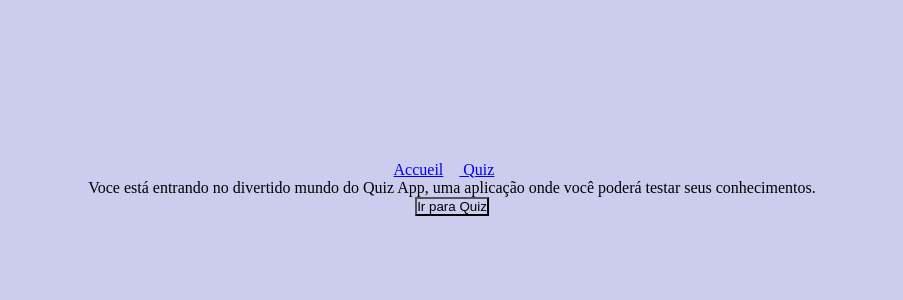
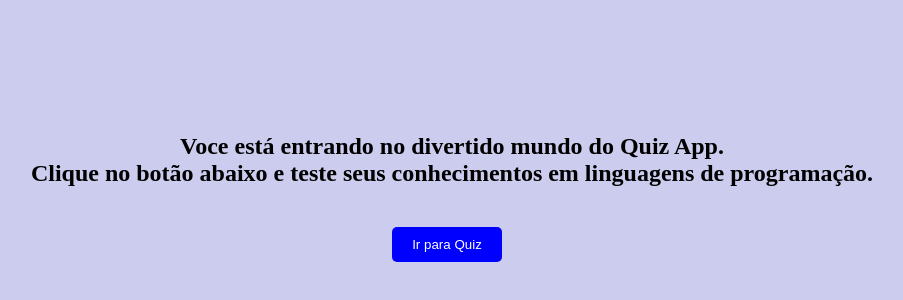
Before and after one commit to AzerPires/quiz_ap, a React (Vite) app: page /Accueil in a window 1280 px wide. Shown: the part 212-512 px from the top of the page, without its empty margins (188-1091 px from the left). Built offline with nearby package versions, Linux system fonts and the light colour scheme.

Commit message:
melhorando configuracao

```diff
--- a/src/index.css
+++ b/src/index.css
@@ -13,3 +13,19 @@
     justify-content: center;
     height: 100vh; /* Isso faz com que o contêiner ocupe 100% da altura da tela */
   }
+  .button-container {
+    margin-top: 40px; /* Ajuste conforme necessário */
+  }
+  .button {
+    background-color: blue;
+    color: white;
+    padding: 10px 20px;
+    border: none;
+    border-radius: 5px;
+    cursor: pointer;
+    margin-right: 10px; /* Adiciona espaço à direita do botão */
+  }
+  .text {
+    font-size: 24px; /* Changer la taille */
+    font-weight: bold; /*negrito*/
+  }
--- a/src/pages/Accueil.jsx
+++ b/src/pages/Accueil.jsx
@@ -7,10 +7,13 @@ function Accueil() {
   return (
     <div className="accueil-container">
       <Menu />
-            <p>Voce está entrando no divertido mundo do Quiz App, uma aplicação onde você poderá testar seus conhecimentos.</p>
+      <div className="text">Voce está entrando no divertido mundo do Quiz App. <br /> Clique no botão abaixo e teste seus conhecimentos em linguagens de programação.
+      </div>
+      <div className="button-container">
         <Link to="/">
-            <button>Ir para Quiz</button>
+          <button className="button">Ir para Quiz</button>
         </Link>
+      </div>
     </div>
   );
 }
--- a/src/pages/Menu.jsx
+++ b/src/pages/Menu.jsx
@@ -1,8 +1,8 @@
 function Menu() {
   return (
     <div>
-      <a href="Accueil"> Accueil</a> &nbsp;&nbsp;&nbsp;
-      <a href="/"> Quiz</a> &nbsp;&nbsp;&nbsp;
+      <a href="Accueil"></a> &nbsp;&nbsp;&nbsp;
+      <a href="/"></a> &nbsp;&nbsp;&nbsp;
     </div>
  );
 }
```
Lines whose indentation alone changed are shown as unchanged.
